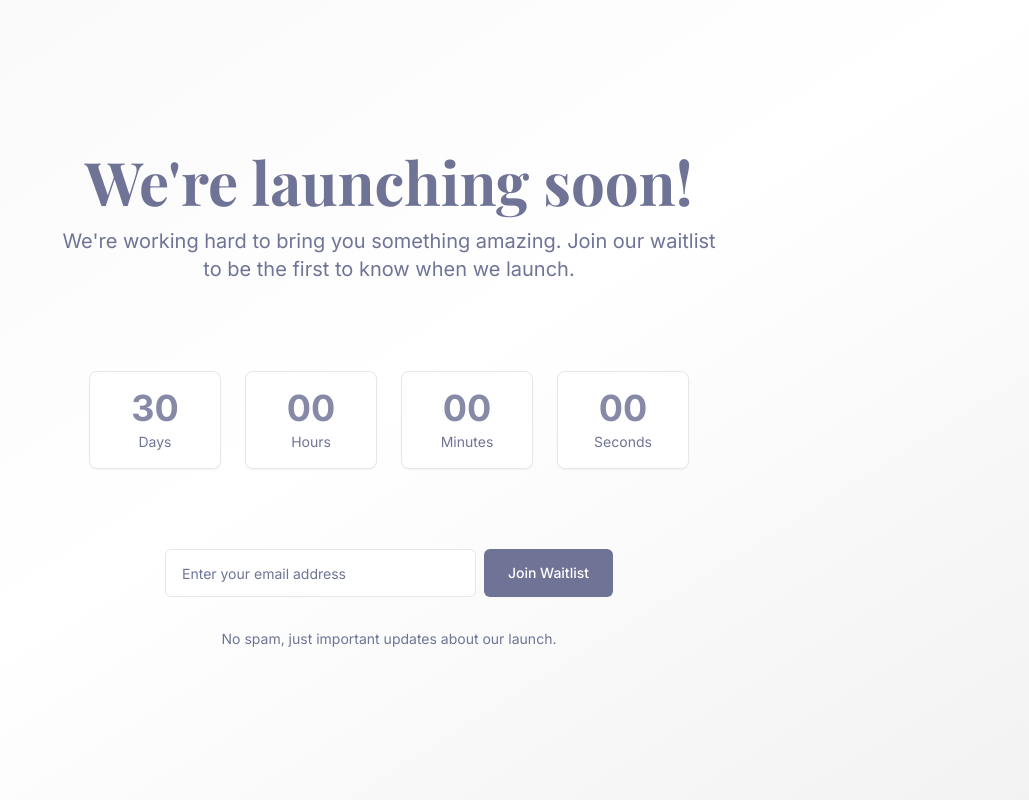
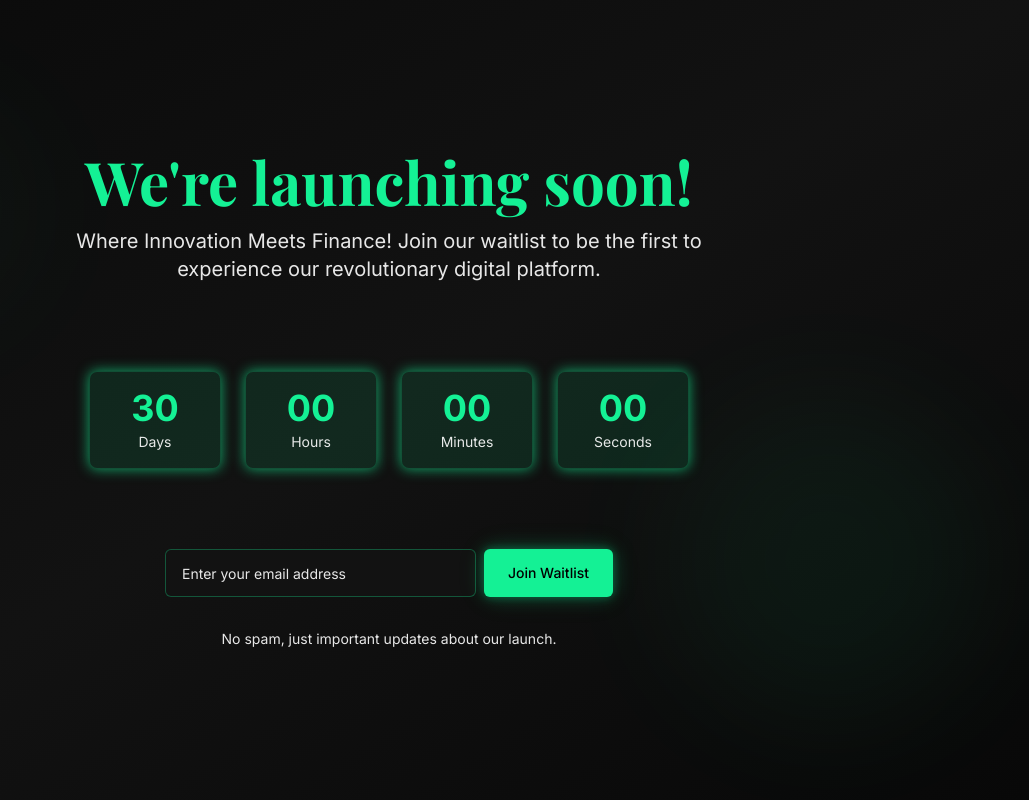
Before and after one commit to buildwithgagan/launch-countdown-aussie, a React (Vite) app: page / in a window 1280 px wide. Shown: the whole page, without its empty margins (251-1280 px from the left). Built offline with nearby package versions, Linux system fonts and the light colour scheme.

Commit message:
Refactor: Apply color scheme
Apply the new color scheme to the application.

```diff
--- a/index.html
+++ b/index.html
@@ -17,9 +17,12 @@
     <meta name="twitter:card" content="summary_large_image" />
     <meta name="twitter:site" content="@lovable_dev" />
     <meta name="twitter:image" content="https://lovable.dev/opengraph-image-p98pqg.png" />
+
+    <link rel="preconnect" href="https://fonts.googleapis.com">
+    <link rel="preconnect" href="https://fonts.gstatic.com" crossorigin>
   </head>
 
-  <body>
+  <body class="bg-[#080808]">
     <div id="root"></div>
     <!-- IMPORTANT: DO NOT REMOVE THIS SCRIPT TAG OR THIS VERY COMMENT! -->
     <script src="https://cdn.gpteng.co/gptengineer.js" type="module"></script>
--- a/src/components/CountdownTimer.tsx
+++ b/src/components/CountdownTimer.tsx
@@ -54,8 +54,8 @@ const CountdownTimer = () => {
   return (
     <div className="countdown-container animate-fade-in">
       {timeUnits.map((unit, index) => (
-        <div key={index} className="countdown-item">
-          <span className="countdown-value animate-pulse">
+        <div key={index} className="countdown-item animate-glow">
+          <span className="countdown-value">
             {String(unit.value).padStart(2, '0')}
           </span>
           <span className="countdown-label">{unit.label}</span>
--- a/src/components/WaitlistForm.tsx
+++ b/src/components/WaitlistForm.tsx
@@ -34,13 +34,13 @@ const WaitlistForm = () => {
           placeholder="Enter your email address"
           value={email}
           onChange={(e) => setEmail(e.target.value)}
-          className="flex-grow h-12 px-4 bg-white border border-accent focus:border-primary focus:ring-1 focus:ring-primary"
+          className="flex-grow h-12 px-4 bg-[#121212] border border-primary/30 focus:border-primary form-glow text-white"
           disabled={isSubmitting}
           required
         />
         <Button
           type="submit"
-          className="h-12 px-6 bg-primary hover:bg-primary/90 text-white font-medium transition-colors"
+          className="h-12 px-6 bg-primary hover:bg-primary/90 text-primary-foreground font-medium transition-colors glow-effect"
           disabled={isSubmitting}
         >
           {isSubmitting ? "Joining..." : "Join Waitlist"}
--- a/src/index.css
+++ b/src/index.css
@@ -90,7 +90,7 @@
   }
 
   body {
-    @apply bg-background text-foreground;
+    @apply bg-[#080808] text-white;
     font-feature-settings: "rlig" 1, "calt" 1;
   }
 
@@ -106,7 +106,8 @@
 }
 
 .countdown-item {
-  @apply flex flex-col items-center justify-center bg-white rounded-lg p-2 md:p-4 shadow-sm border border-accent;
+  @apply flex flex-col items-center justify-center bg-secondary rounded-lg p-2 md:p-4 border border-primary/20 backdrop-blur-sm;
+  box-shadow: 0 0 10px rgba(20, 241, 149, 0.2);
 }
 
 .countdown-value {
@@ -116,3 +117,11 @@
 .countdown-label {
   @apply text-xs md:text-sm text-muted-foreground mt-1;
 }
+
+.glow-effect {
+  box-shadow: 0 0 10px rgba(20, 241, 149, 0.3), 0 0 20px rgba(20, 241, 149, 0.2), 0 0 30px rgba(20, 241, 149, 0.1);
+}
+
+.form-glow:focus {
+  box-shadow: 0 0 0 2px rgba(20, 241, 149, 0.3);
+}
--- a/src/pages/Index.tsx
+++ b/src/pages/Index.tsx
@@ -11,15 +11,19 @@ const Index = () => {
 
   return (
     <div className="min-h-screen w-full flex items-center justify-center bg-subtle-gradient">
-      <div className="container px-4 py-12 md:py-20 mx-auto">
+      <div className="absolute inset-0 z-0 opacity-50">
+        <div className="absolute top-20 left-10 w-64 h-64 rounded-full bg-primary/5 blur-3xl"></div>
+        <div className="absolute bottom-20 right-10 w-80 h-80 rounded-full bg-primary/10 blur-3xl"></div>
+      </div>
+      <div className="container px-4 py-12 md:py-20 mx-auto relative z-10">
         <div className="flex flex-col items-center justify-center text-center">
           <h1 className="text-4xl md:text-5xl lg:text-6xl font-bold text-primary mb-4 animate-fade-in">
             We're launching soon!
           </h1>
 
           <p className="text-lg md:text-xl text-muted-foreground max-w-2xl mb-10 animate-fade-in">
-            We're working hard to bring you something amazing. Join our waitlist
-            to be the first to know when we launch.
+            Where Innovation Meets Finance! Join our waitlist
+            to be the first to experience our revolutionary digital platform.
           </p>
 
           <div className="w-full my-8 md:my-12">
--- a/tailwind.config.ts
+++ b/tailwind.config.ts
@@ -26,24 +26,24 @@ export default {
         background: "hsl(var(--background))",
         foreground: "hsl(var(--foreground))",
         primary: {
-          DEFAULT: "#6F7497",
-          foreground: "hsl(var(--primary-foreground))",
+          DEFAULT: "#14F195",
+          foreground: "#000000",
         },
         secondary: {
-          DEFAULT: "#F8F8F8",
-          foreground: "hsl(var(--secondary-foreground))",
+          DEFAULT: "rgba(20, 241, 149, 0.1)",
+          foreground: "#ffffff",
         },
         destructive: {
           DEFAULT: "hsl(var(--destructive))",
           foreground: "hsl(var(--destructive-foreground))",
         },
         muted: {
-          DEFAULT: "hsl(var(--muted))",
-          foreground: "#6F7497",
+          DEFAULT: "rgba(255, 255, 255, 0.7)",
+          foreground: "rgba(255, 255, 255, 0.9)",
         },
         accent: {
-          DEFAULT: "#E7E7E7",
-          foreground: "hsl(var(--accent-foreground))",
+          DEFAULT: "rgba(20, 241, 149, 0.2)",
+          foreground: "#14F195",
         },
         popover: {
           DEFAULT: "hsl(var(--popover))",
@@ -90,16 +90,21 @@ export default {
           "0%": { opacity: "0", transform: "translateY(10px)" },
           "100%": { opacity: "1", transform: "translateY(0)" },
         },
+        glow: {
+          "0%, 100%": { boxShadow: "0 0 5px rgba(20, 241, 149, 0.5)" },
+          "50%": { boxShadow: "0 0 20px rgba(20, 241, 149, 0.8)" },
+        },
       },
       animation: {
         "accordion-down": "accordion-down 0.2s ease-out",
         "accordion-up": "accordion-up 0.2s ease-out",
         pulse: "pulse 2s cubic-bezier(0.4, 0, 0.6, 1) infinite",
         "fade-in": "fade-in 0.5s ease-out forwards",
+        glow: "glow 2s ease-in-out infinite",
       },
       backgroundImage: {
         "gradient-radial": "radial-gradient(var(--tw-gradient-stops))",
-        "subtle-gradient": "linear-gradient(to bottom right, #F8F8F8, #FFFFFF, #F2F2F2)",
+        "subtle-gradient": "linear-gradient(to bottom right, #0a0a0a, #121212, #080808)",
       },
     },
   },
```
